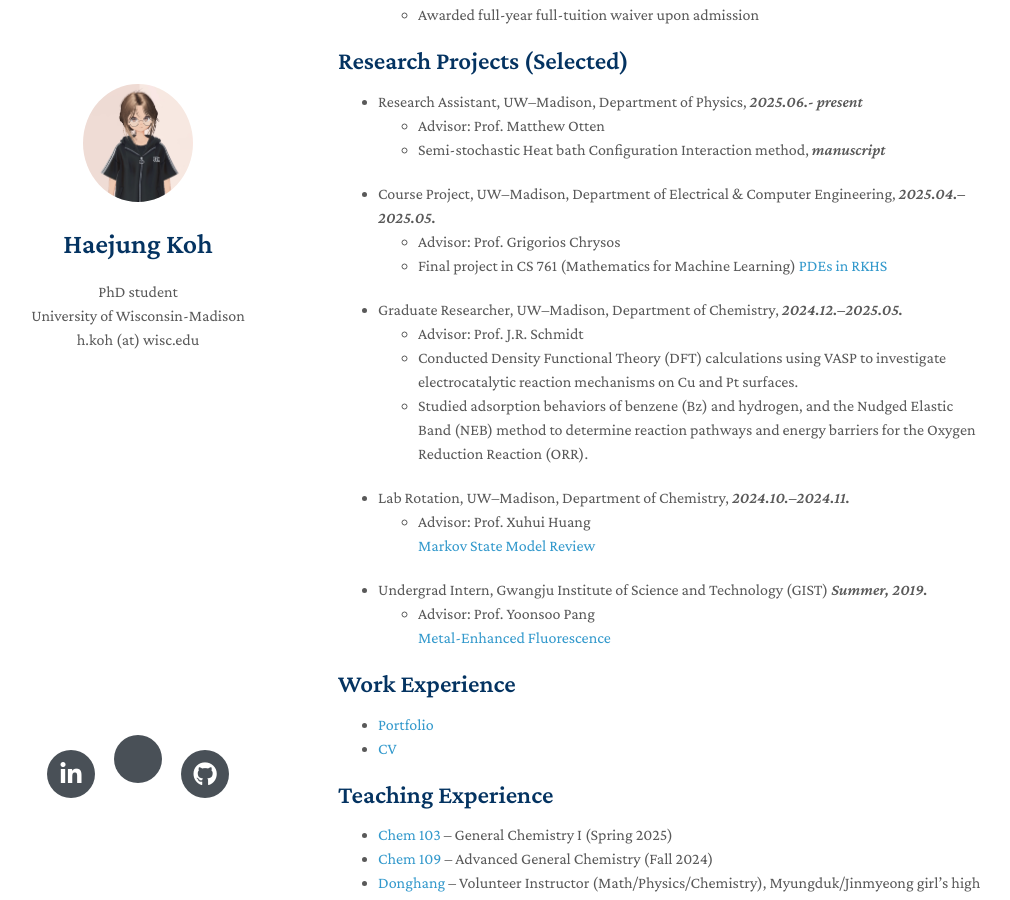
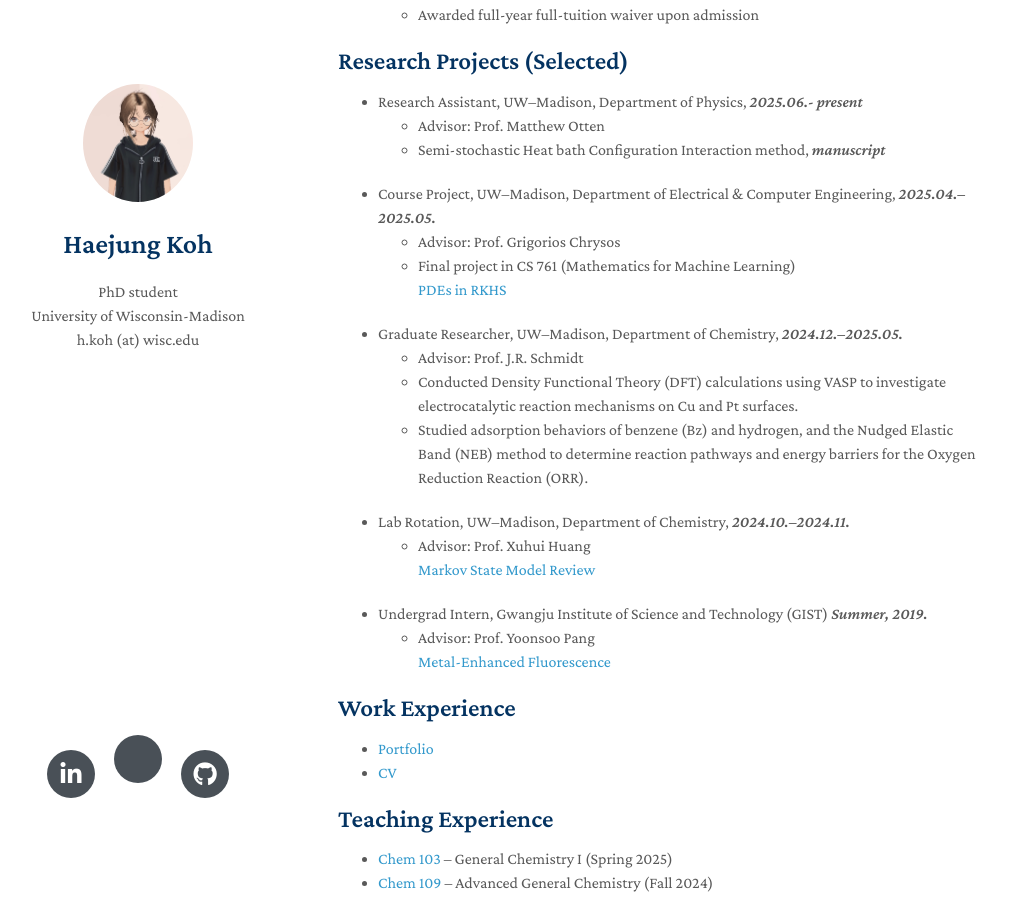
Before and after one commit to MaximHelio/MaximHelio.github.io, a Jekyll site: the page built from index.md, in a window 1280 px wide and 900 px high, scrolled down 660 px. Shown: the whole window, without its empty margins (132-1142 px from the left). Built offline with Jekyll 4.4.1, drawn with Linux system fonts in a browser that asks for light colours; nearby versions of some CDN libraries; a style sheet for code colours, icons or effects is not loaded; our own code applies the rules of GitHub Pages for plain Markdown files.

Commit message:
Add first commit

```diff
--- a/index.md
+++ b/index.md
@@ -25,7 +25,7 @@ In my free time, I enjoy:
   - Semi-stochastic Heat bath Configuration Interaction method, *manuscript*
 - Course Project, UW–Madison, Department of Electrical & Computer Engineering, *2025.04.–2025.05.*
   - Advisor: Prof. Grigorios Chrysos
-  - Final project in CS 761 (Mathematics for Machine Learning)
+  - Final project in CS 761 (Mathematics for Machine Learning)\\
   [PDEs in RKHS](./assets/PDE_RKHS.pdf)
 - Graduate Researcher, UW–Madison, Department of Chemistry, *2024.12.–2025.05.*
   - Advisor: Prof. J.R. Schmidt
```
